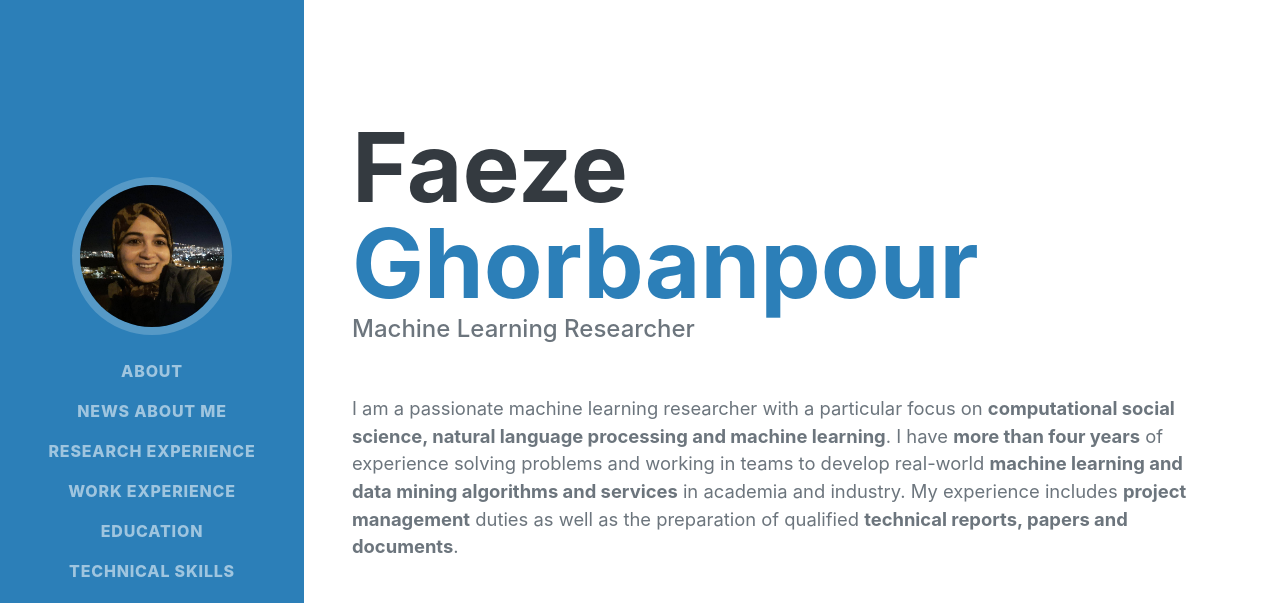
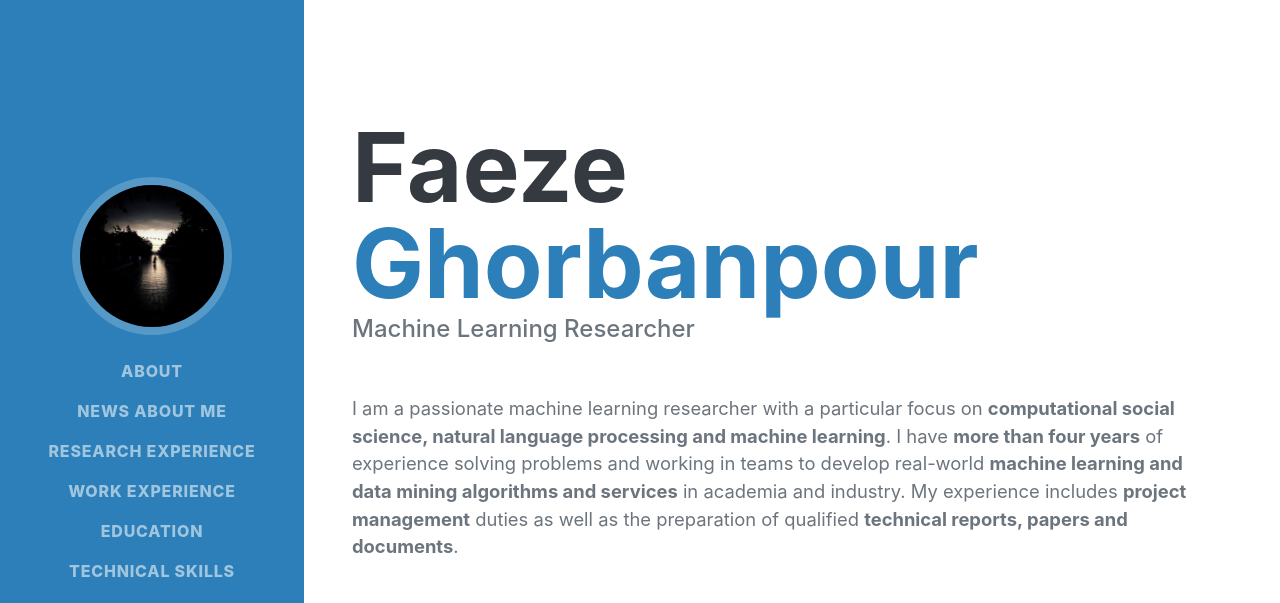
Before and after one commit to FaezeGhorbanpour/resume, a plain HTML site: page index.html in a window 1280 px wide. Shown: the top 603 px of the page. Drawn offline with nearby package versions, Linux system fonts and the light colour scheme; a web font is replaced by a local one.

Commit message:
photo replaced

```diff
--- a/index.html
+++ b/index.html
@@ -22,7 +22,7 @@
     <a class="navbar-brand js-scroll-trigger" href="#page-top">
         <span class="d-block d-lg-none">Faeze Ghorbanpour</span>
         <span class="d-none d-lg-block"><img class="img-fluid img-profile rounded-circle mx-auto mb-2"
-                                             src="assets/img/profile-pic6.jpeg" alt="..."/></span>
+                                             src="assets/img/photo.jpg" alt="..."/></span>
     </a>
     <button class="navbar-toggler" type="button" data-bs-toggle="collapse" data-bs-target="#navbarResponsive"
             aria-controls="navbarResponsive" aria-expanded="false" aria-label="Toggle navigation"><span
```
Also changed, not shown: assets/img/photo.jpg (added), assets/img/profile-pic3.jpeg (deleted), assets/img/profile-pic6.jpeg (deleted).
